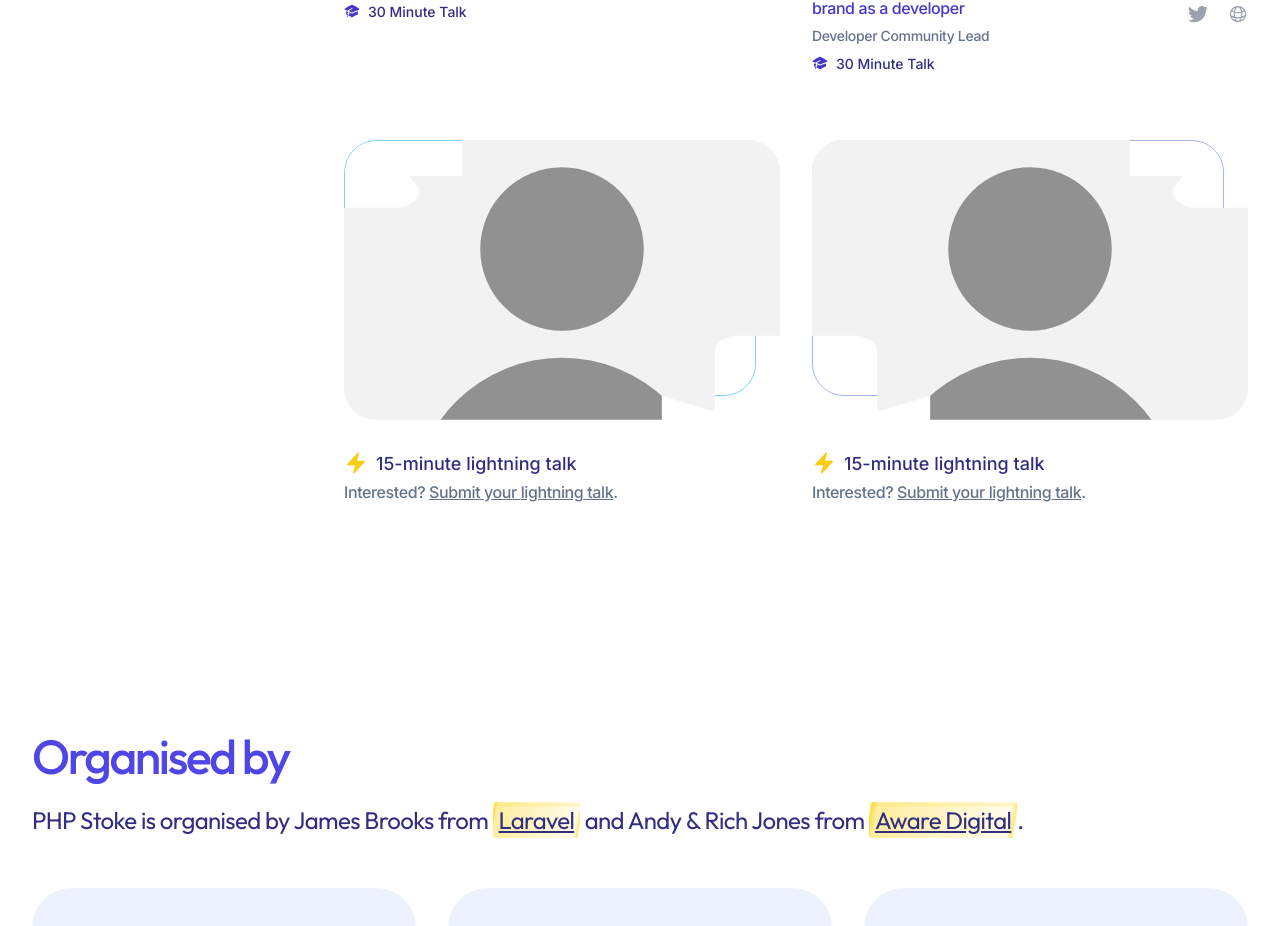
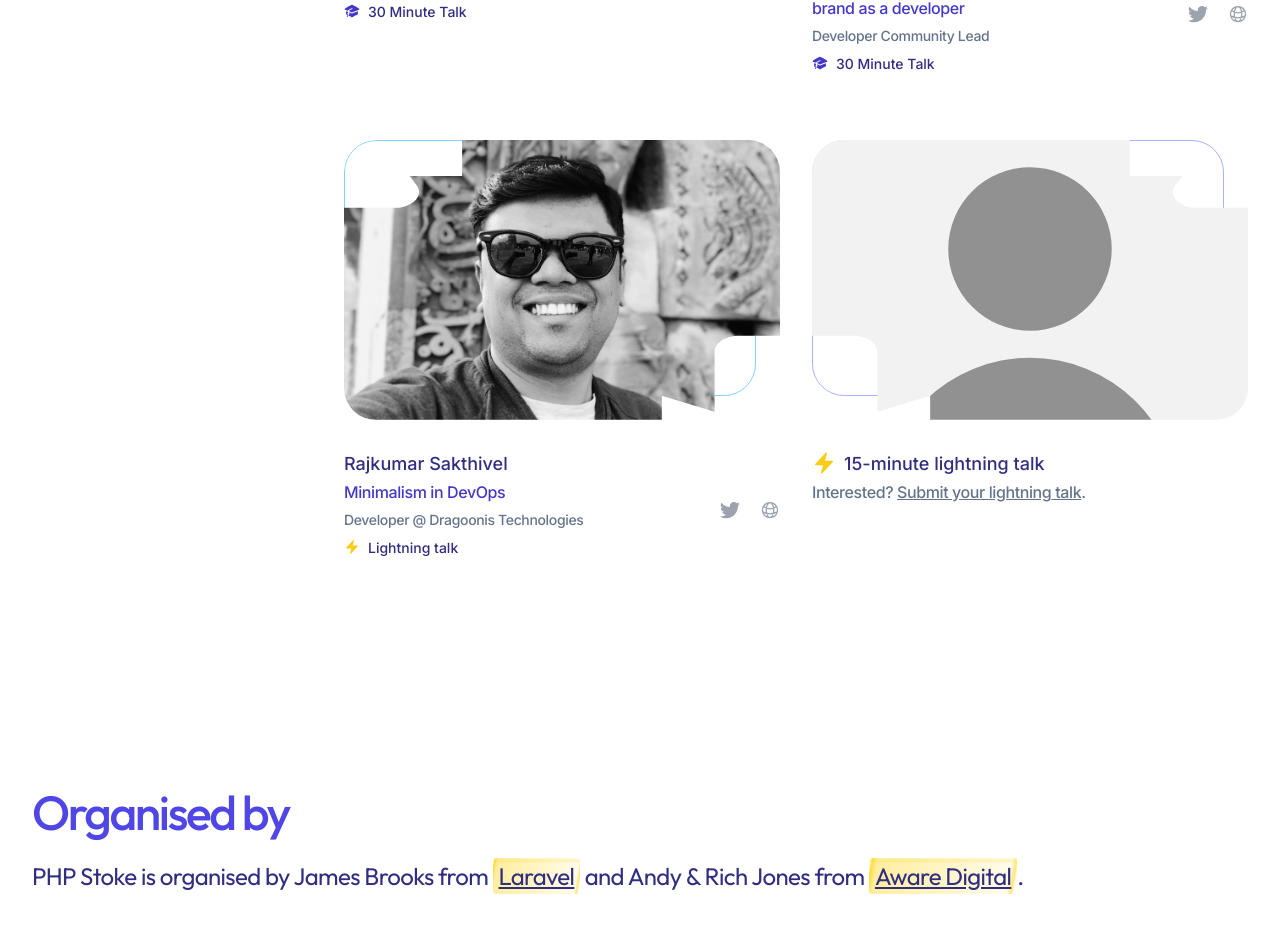
Before and after one commit to phpstoke/phpstoke.co.uk, a Next.js app: page / in a window 1280 px wide. Shown: the part 2472-3398 px from the top of the page. Built offline with nearby package versions, Linux system fonts and the light colour scheme.

Commit message:
Add Raj to speakers

```diff
--- a/src/components/Speakers.jsx
+++ b/src/components/Speakers.jsx
@@ -14,6 +14,7 @@ import ashleyAllenImage from '@/images/avatars/ashley-allen.jpeg'
 import danWattImage from '@/images/avatars/dan-watt.jpeg'
 import ryanLeeImage from '@/images/avatars/ryan-lee.jpg'
 import kseniaZverevaImage from '@/images/avatars/ksenia-zvereva.jpeg'
+import rajSakthivelImage from '@/images/avatars/raj-sakthivel.jpeg'
 
 import { AcademicCapIcon, BoltIcon, UserIcon } from '@heroicons/react/24/solid'
 
@@ -41,8 +42,14 @@ const days = [
         lightning: false,
         available: false,
       }, {
+        name: 'Rajkumar Sakthivel',
+        role: 'Developer @ Dragoonis Technologies',
+        talk: 'Minimalism in DevOps',
+        image: rajSakthivelImage,
+        twitterUrl: 'https://twitter.com/rajkumarsakthi',
+        webUrl: 'https://linktr.ee/rajkumarsakthi',
         lightning: true,
-        available: true,
+        available: false,
       }, {
         lightning: true,
         available: true,
```
Also changed, not shown: src/images/avatars/raj-sakthivel.jpeg (added).
